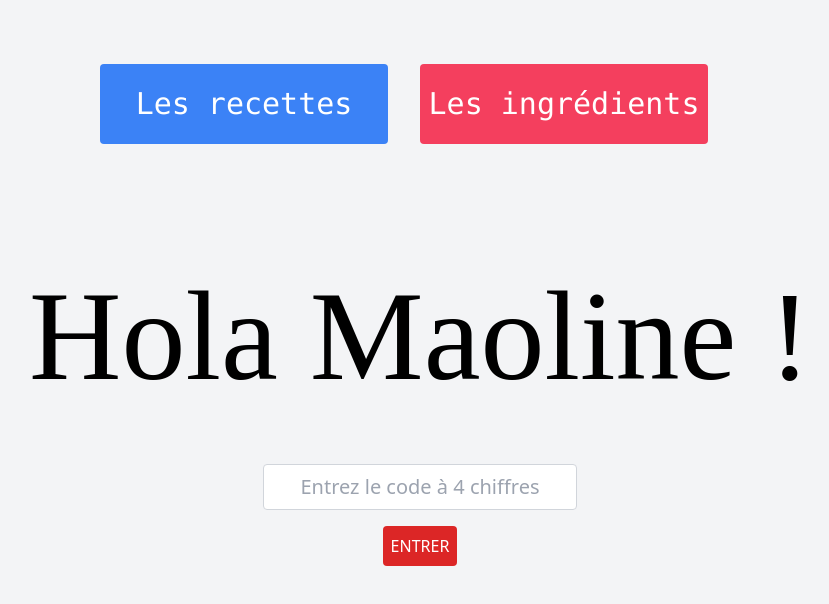
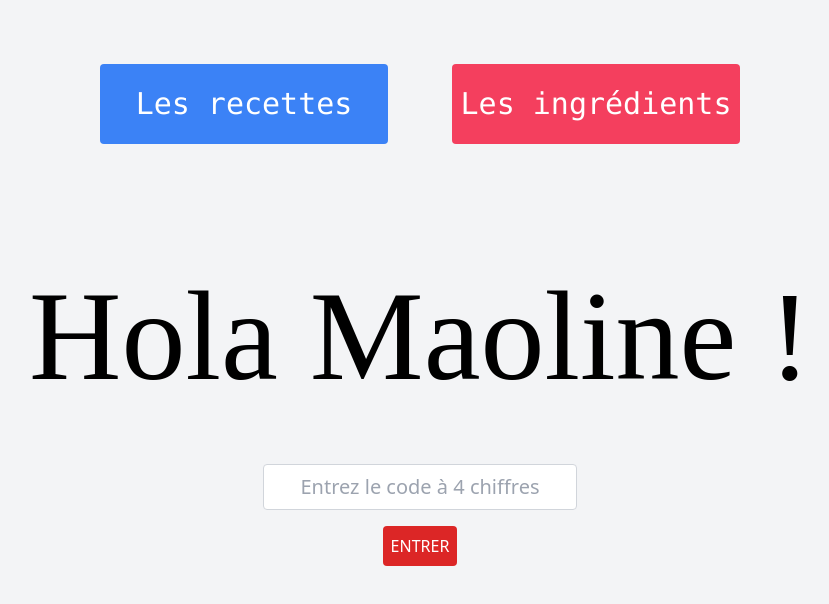
Before and after one commit to JulienDast/SAAS_MHrt, a React (Create React App) app in the folder front_saas_maureen/: page / in a window 1280 px wide. Shown: the top 604 px of the page, without its empty margins (220-1049 px from the left). Built offline with nearby package versions, Linux system fonts and the light colour scheme.

Commit message:
Update App.tsx

```diff
--- a/front_saas_maureen/src/App.tsx
+++ b/front_saas_maureen/src/App.tsx
@@ -16,7 +16,7 @@ const App: React.FC = () => {
         <Link to="/recettes" className="bg-blue-500 hover:bg-blue-600 active:bg-blue-700 font-mono text-center text-xl md:text-3xl text-white p-2 rounded h-20 w-72 mr-8 flex items-center justify-center">
           Les recettes
         </Link>
-        <Link to="/ingredients" className="bg-rose-500 hover:bg-rose-600 active:bg-rose-700 font-mono text-center text-xl md:text-3xl text-white p-2 rounded h-20 w-72 mr-8 flex items-center justify-center">
+        <Link to="/ingredients" className="bg-rose-500 hover:bg-rose-600 active:bg-rose-700 font-mono text-center text-xl md:text-3xl text-white p-2 rounded h-20 w-72 ml-8 flex items-center justify-center">
           Les ingrédients
         </Link>
       </div>
```
